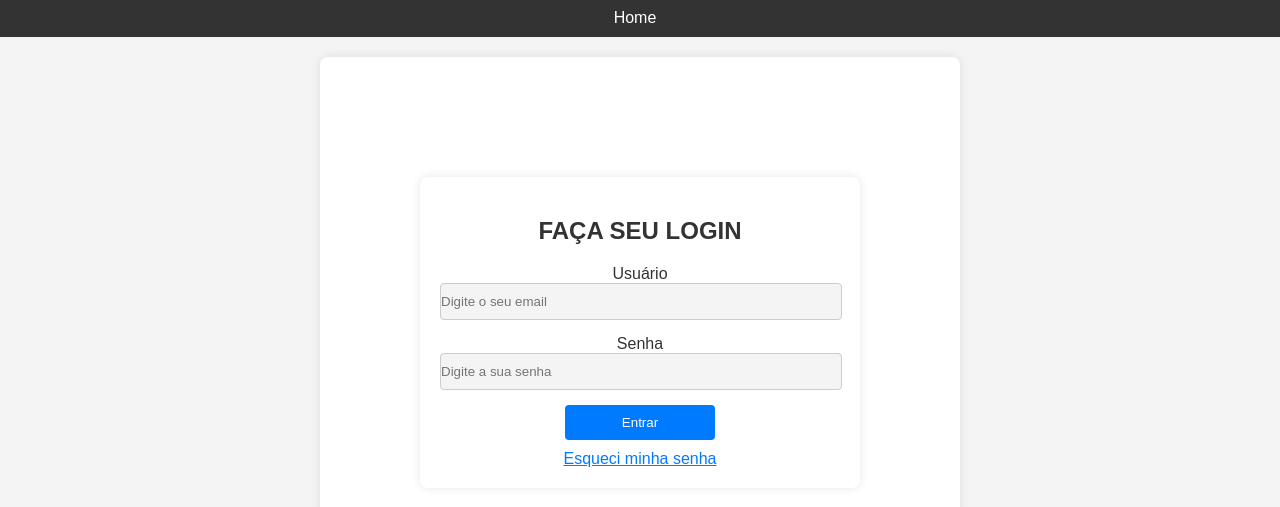
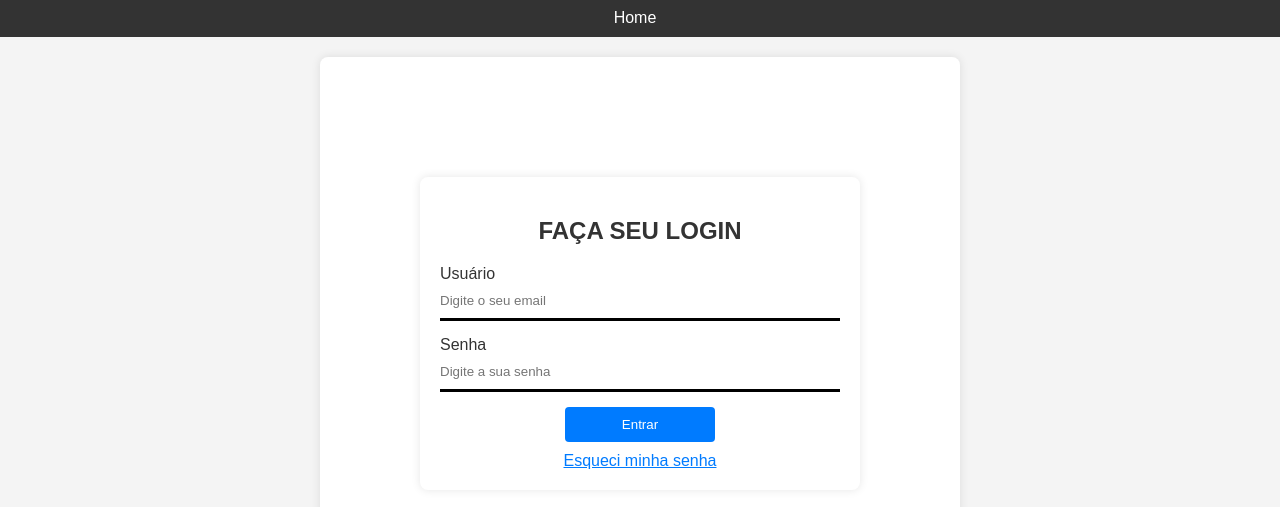
Before and after one commit to resianlucas/firebase-teste, a website: page public/login/login.html in a window 1280 px wide. Shown: the part 79-586 px from the top of the page. Drawn offline with Linux system fonts and the light colour scheme.

Commit message:
colocando uma borda e arrumando a centralização da label no login.css

```diff
--- a/public/login/login.css
+++ b/public/login/login.css
@@ -107,13 +107,17 @@ body[data-theme='dark'] button.theme-toggle {
     color: #333;
 }
 
+.login-container label {
+    display: flex
+}
+
 .login-container input {
     width: 100%;
     padding: 10px 0px;
     margin-bottom: 15px;
-    border: 1px solid #ccc;
-    border-radius: 4px;
-    background-color: #f4f4f4;
+    border: none;
+    border-bottom: 3px solid #000000;
+    background-color: #f4f4f400;
     color: #333;
     transition: background-color 0.3s ease;
 }
```
